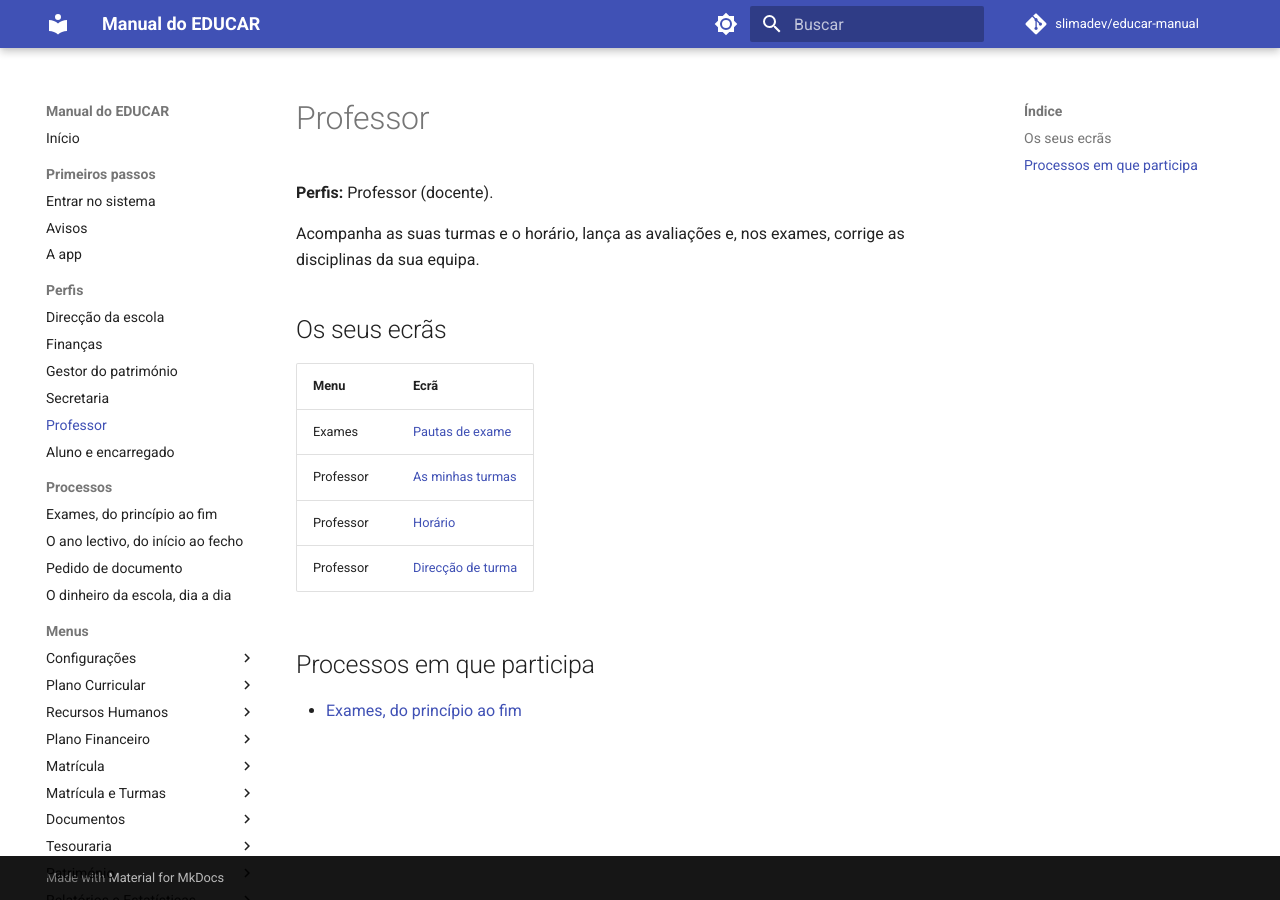
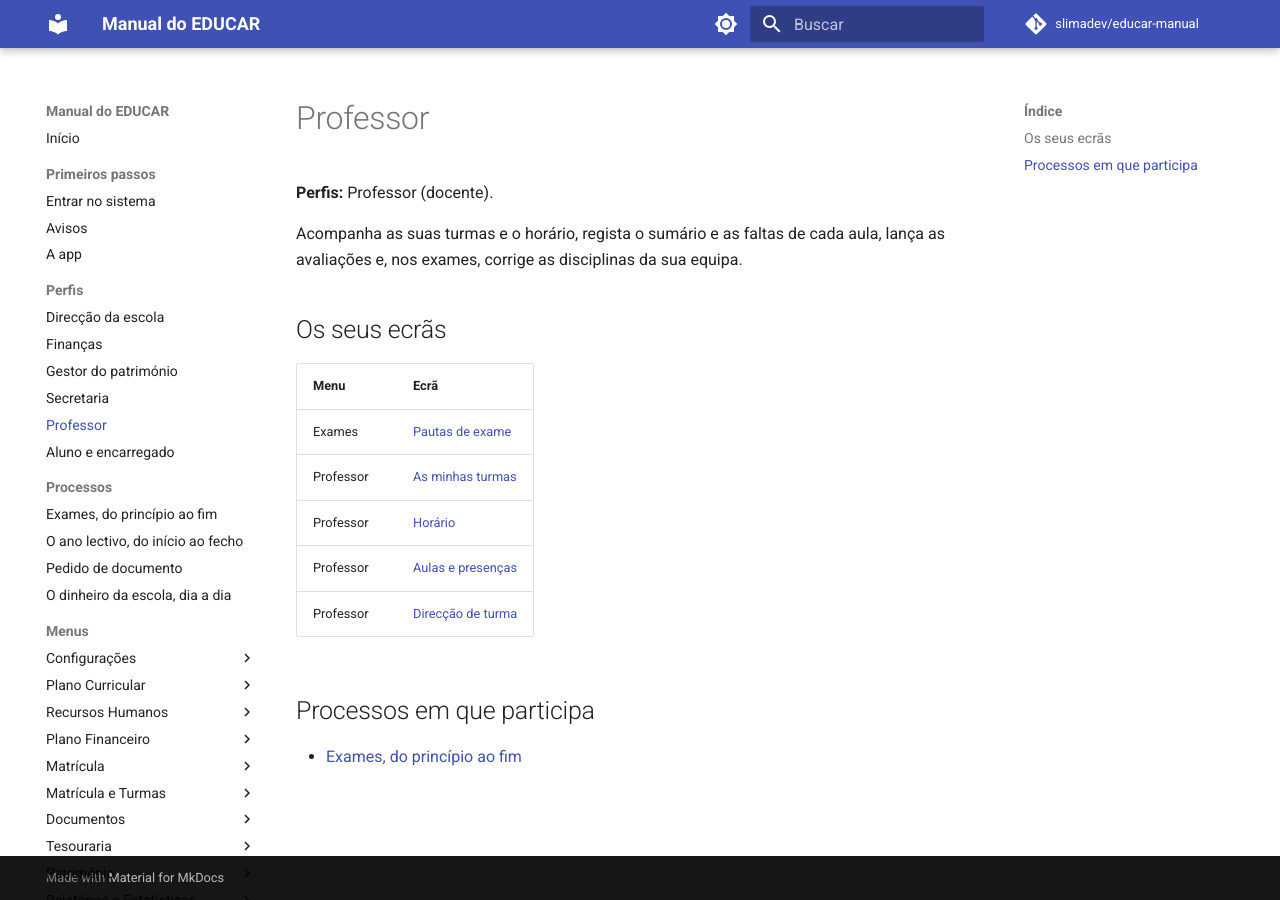
Before and after one commit to slimadev/educar-manual, an MkDocs documentation site: the page built from docs/perfis/professor.md, in a window 1280 px wide. Built offline with MkDocs 1.6.1 and Material for MkDocs 9.7.7, drawn with Linux system fonts in a browser that asks for light colours; comment, search, counter and statistics services are not loaded.

Commit message:
Professor: Aulas e presenças chapter
Co-Authored-By: Claude Opus 5.5 <noreply@anthropic.com>

```diff
--- a/docs/perfis/professor.md
+++ b/docs/perfis/professor.md
@@ -2,7 +2,7 @@
 
 **Perfis:** Professor (docente).
 
-Acompanha as suas turmas e o horário, lança as avaliações e, nos exames, corrige as disciplinas da sua equipa.
+Acompanha as suas turmas e o horário, regista o sumário e as faltas de cada aula, lança as avaliações e, nos exames, corrige as disciplinas da sua equipa.
 
 ## Os seus ecrãs
 
@@ -11,6 +11,7 @@ Acompanha as suas turmas e o horário, lança as avaliações e, nos exames, cor
 | Exames | [Pautas de exame](../menus/exames/pautas-de-exame.md) |
 | Professor | [As minhas turmas](../menus/professor/as-minhas-turmas.md) |
 | Professor | [Horário](../menus/professor/horario.md) |
+| Professor | [Aulas e presenças](../menus/professor/aulas-e-presencas.md) |
 | Professor | [Direcção de turma](../menus/professor/direccao-de-turma.md) |
 
 ## Processos em que participa
--- a/mkdocs.yml
+++ b/mkdocs.yml
@@ -151,6 +151,7 @@ nav:
           - "Visão geral": menus/professor/index.md
           - "As minhas turmas": menus/professor/as-minhas-turmas.md
           - "Horário": menus/professor/horario.md
+          - "Aulas e presenças": menus/professor/aulas-e-presencas.md
           - "Direcção de turma": menus/professor/direccao-de-turma.md
       - "Estudante":
           - "Visão geral": menus/estudante/index.md
```
Also changed, not shown: docs/menus/professor/aulas-e-presencas.md (added, +41 -0 lines), docs/menus/professor/index.md (+1 -0 lines), docs/menus/professor/img/aula.png (added), docs/menus/professor/img/aulas-do-dia.png (added), 2 other files.
